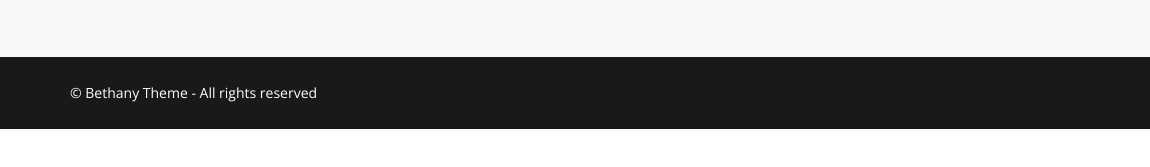
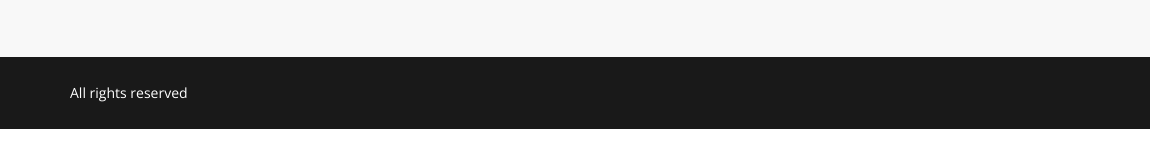
Before and after one commit to haleyashtonn/Maxwell_knives, a plain HTML site: page Maxwell_knives/Bethany/index.html in a window 1280 px wide. Shown: the part 2578-2745 px from the top of the page, 0-1150 px from the left. Drawn offline with nearby package versions, Linux system fonts and the light colour scheme.

Commit message:
second add

```diff
--- a/Maxwell_knives/Bethany/index.html
+++ b/Maxwell_knives/Bethany/index.html
@@ -13,10 +13,9 @@
   <link rel="stylesheet" type="text/css" href="css/animate.css">
   <link rel="stylesheet" type="text/css" href="css/style.css">
   <!-- =======================================================
-    Theme Name: Bethany
-    Theme URL: https://bootstrapmade.com/bethany-free-onepage-bootstrap-theme/
+
     Author: BootstrapMade.com
-    Author URL: https://bootstrapmade.com
+
   ======================================================= -->
 </head>
 
@@ -253,7 +252,7 @@
     <div class="container">
       <div class="row">
         <div class="col-sm-7 footer-copyright">
-          © Bethany Theme - All rights reserved
+           All rights reserved
           <div class="credits">
             <!--
               All the links in the footer should remain intact.
@@ -266,7 +265,12 @@
         </div>
         <div class="col-sm-5 footer-social">
           <div class="pull-right hidden-xs hidden-sm">
-            <a href="https://www.facebook.com/Maxwellknives/?ref=br_rs"><i class="fa fa-facebook"></i></a>
+            <a href="https://www.facebook.com/Maxwellknives/?ref=br_rs">
+                <i class="fa fa-facebook">
+
+
+
+            </i></a>
             <a href="#"><i class="fa fa-google-plus"></i></a>
             <a href="#"><i class="fa fa-pinterest"></i></a>
           </div>
```
Also changed, not shown: 2 other files.
